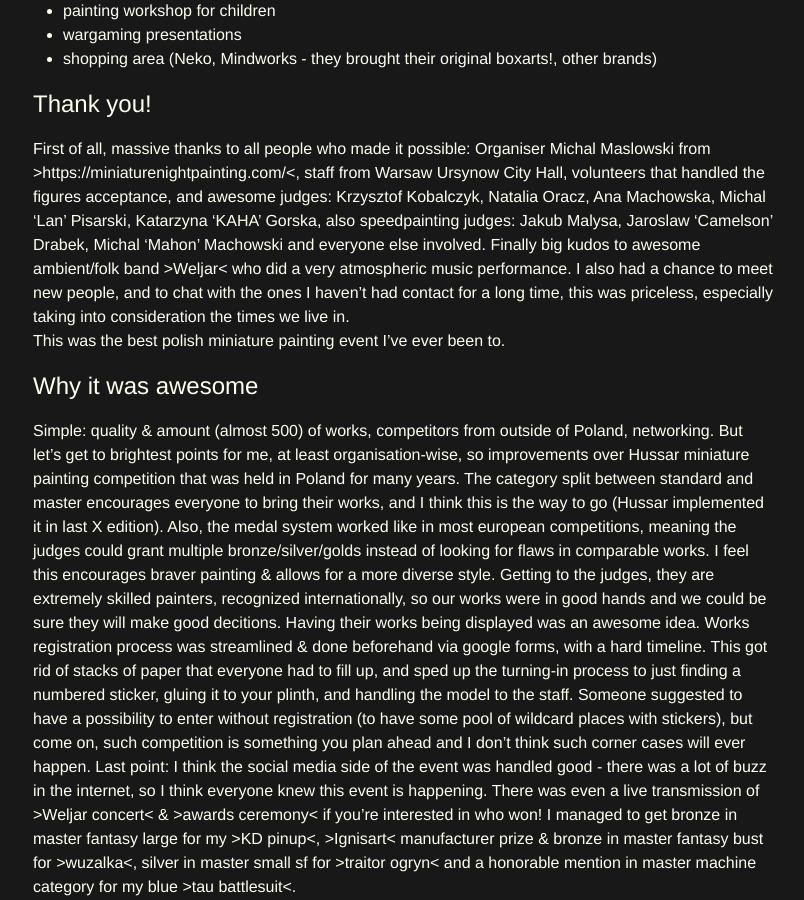
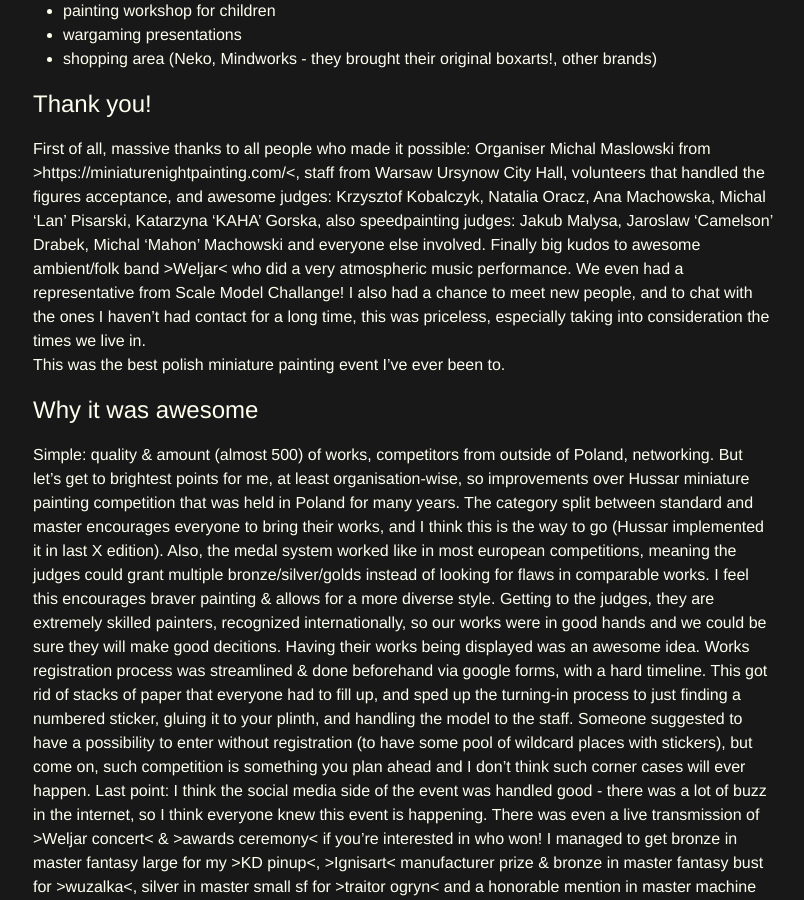
Before and after one commit to blobofpaint/blobofpaint.github.io, a Jekyll site: the page built from _posts/2021-11-24-kontrast-2021.markdown, in a window 1280 px wide and 900 px high, scrolled down 434 px. Shown: the whole window, without its empty margins (237-1041 px from the left). Built offline with Jekyll 4.4.1, drawn with Linux system fonts in a browser that asks for light colours; comment, search, counter and statistics services are not loaded; some of the changed text lies outside the part shown.

Commit message:
Update 2021-11-24-kontrast-2021.markdown

```diff
--- a/_posts/2021-11-24-kontrast-2021.markdown
+++ b/_posts/2021-11-24-kontrast-2021.markdown
@@ -21,7 +21,7 @@
 # Thank you!
 First of all, massive thanks to all people who made it possible:
 Organiser Michal Maslowski from [>https://miniaturenightpainting.com/<](https://miniaturenightpainting.com/), staff from Warsaw Ursynow City Hall, volunteers that handled the figures acceptance, and awesome judges:
-Krzysztof Kobalczyk, Natalia Oracz, Ana Machowska, Michal 'Lan' Pisarski, Katarzyna 'KAHA' Gorska, also speedpainting judges: Jakub Malysa, Jaroslaw 'Camelson' Drabek, Michal 'Mahon' Machowski and everyone else involved. Finally big kudos to awesome ambient/folk band [>Weljar<](https://open.spotify.com/artist/0eFOFPv49q45GhGvv6074f) who did a very atmospheric music performance. I also had a chance to meet new people, and to chat with the ones I haven't had contact for a long time, this was priceless, especially taking into consideration the times we live in.
+Krzysztof Kobalczyk, Natalia Oracz, Ana Machowska, Michal 'Lan' Pisarski, Katarzyna 'KAHA' Gorska, also speedpainting judges: Jakub Malysa, Jaroslaw 'Camelson' Drabek, Michal 'Mahon' Machowski and everyone else involved. Finally big kudos to awesome ambient/folk band [>Weljar<](https://open.spotify.com/artist/0eFOFPv49q45GhGvv6074f) who did a very atmospheric music performance. We even had a representative from Scale Model Challange! I also had a chance to meet new people, and to chat with the ones I haven't had contact for a long time, this was priceless, especially taking into consideration the times we live in.
 This was the best polish miniature painting event I've ever been to.
 
 # Why it was awesome
@@ -43,11 +43,11 @@
 ![ork](http://drive.google.com/uc?export=view&id=1yxEA12Pyfbu6fRAcQbr015MOiydNZPCl)
 
 # Now, onto random ideas & critique
-Some of it are mine, some of it I've heard from different people.
+Some of it are mine, some of it I've heard from different people. Perhaps some of these ideas could help make this awesome event even better?
 - Primarchs both in small & large master sf, nurgle demon tank in master small sf. EXACTLY the same models ending up in different categories. Looking at you Creepytables Cozy... most of people in polish minipainting community know what model was painted during workshops, perhaps it's worth to know which category it should end in beforehand? General solution could be a review of contestant-provided category, done after all participants registered via internet, a couple of days before the competition, done by the judges. To facitiate this, there could be a place for pasting a link to manufacturers web store during registration. Perhaps a clear guideline for the model take-in staff, with some examples, could be enough.
 - I've heard voices that perhaps it would be good to split the categories between pairs of judges to speed-up the judging, but I'm against it. Judging almost 500 works for 9 hours in 5 people must have been pretty hardcore, but having 5 great painters doing it ensures great discussions and a balance between different painting approaches. Perhaps a better approach would be to include more judges, but split them between master & standard?
 - paiting demos were too long. 1.5h would be perfect.
-- speed painting comp lost some flair without live-commentary. It should happen on stage!
+- speed painting comp lost some flair without live-commentary. It should happen on a big stage!
 - davinci as a partner, their maestro brushes leaflets laying on a front desk, when you can't buy them. Actually, there were no brushes to buy available during Kontrast
 - move standard to totally separate cabinets in other space, not having them in the same cabinet but below master
 - some works did not fit the cabinets. Have contestants have an option to declare total height (in large/warmachine categories) during web registration to give organiser a chance to prepare beforehand
```
